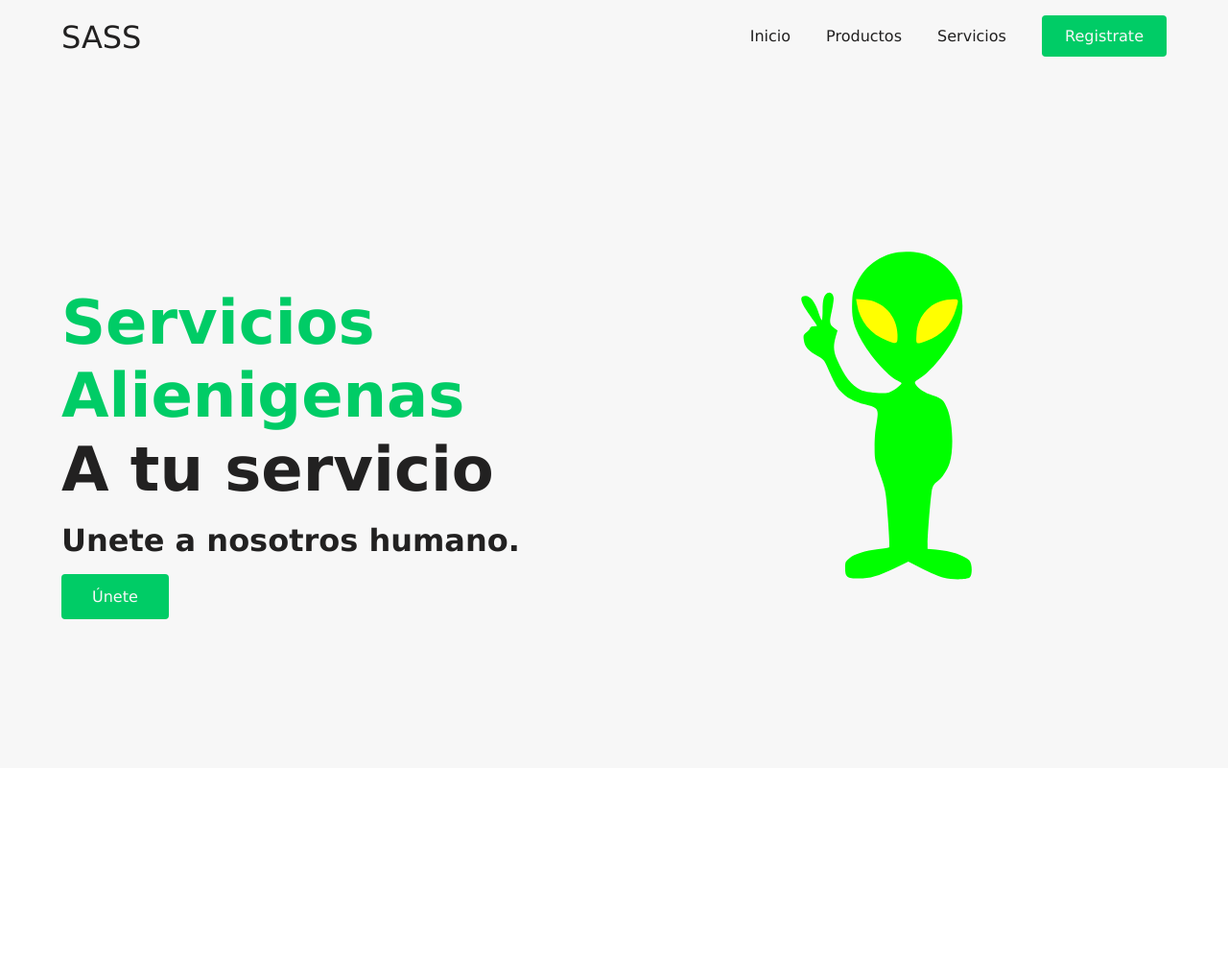
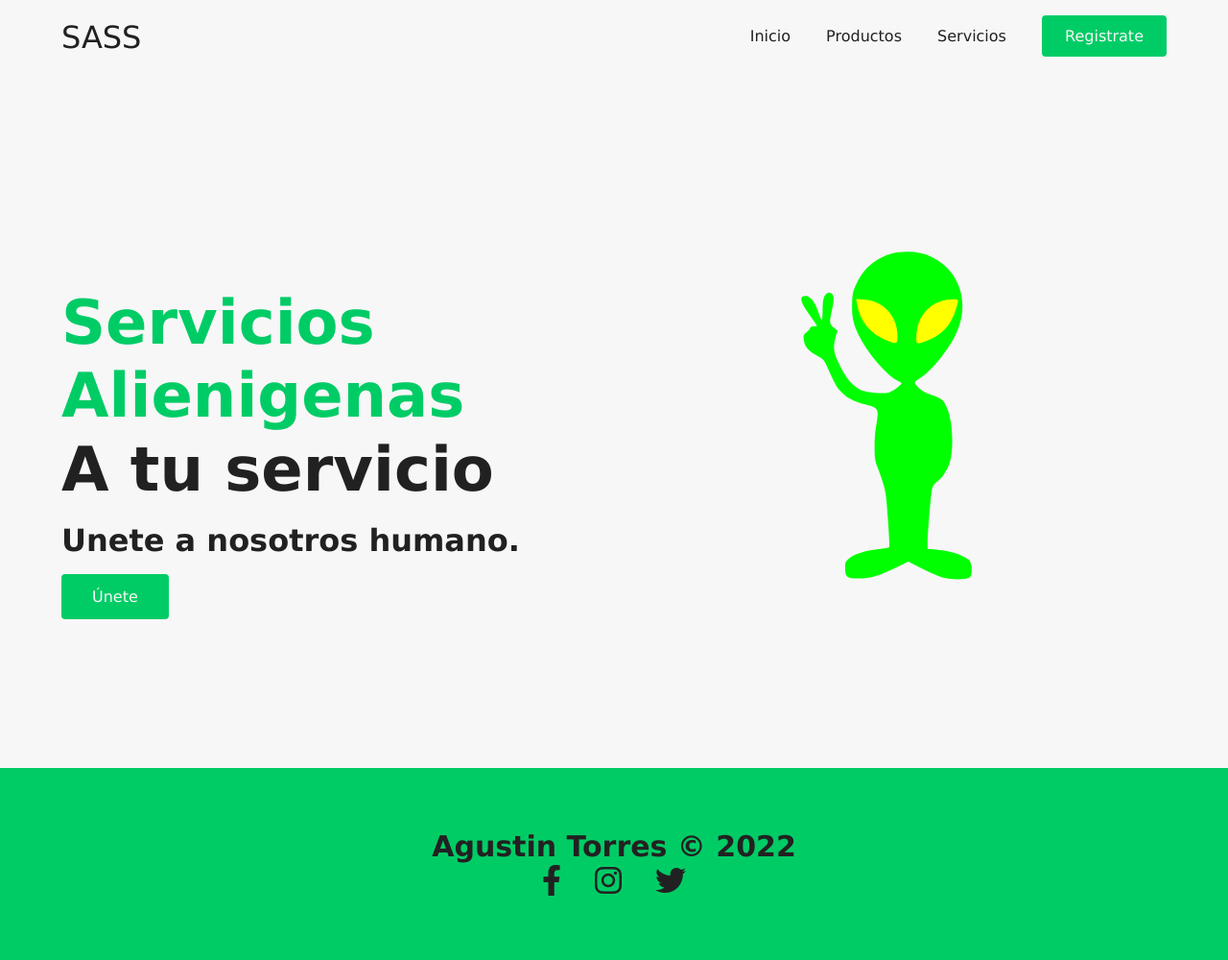
Before and after one commit to agustintorress/sass-seo, a website: page index.html in a window 1280 px wide. Shown: the whole page at 96% size. Before the commit the page ends 800 px from the top, so only its background shows below. Drawn offline with Linux system fonts and the light colour scheme.

Commit message:
sass seo 2

```diff
--- a/index.html
+++ b/index.html
@@ -37,5 +37,16 @@
     </div>
 </div>
 
+<!-- Footer -->
+
+<footer>
+        <div class="copy"><p>Agustin Torres &copy; 2022</p></div>
+        <div class="sociales">
+            <a href="#"><i class="fab fa-facebook-f"></i></a>
+            <a href="#"><i class="fab fa-instagram"></i></a>
+            <a href="#"><i class="fab fa-twitter"></i></a>
+        </div>
+</footer>
+
 </body>
 </html>
--- /dev/null
+++ b/sass/_footer.scss
@@ -0,0 +1,33 @@
+@import "navbar";
+@import "variables";
+@import "media-queries";
+@import "showcase";
+
+footer {
+background-color: $lima;
+height: 200px;
+width: 100%;
+display: flex;
+flex-direction: column;
+align-items: center;
+justify-content: center;
+
+.copy{
+    font-size: 30px;
+    font-weight: bold;
+    color: $oscuro;
+    @include celular {
+        font-size: 20px;
+    }
+}
+
+.sociales a{
+    font-size: 32px;
+    margin: 0px 15px;
+    color: $oscuro;
+    @include celular {
+        font-size: 20px;
+    }
+}
+
+}
--- a/sass/_media-queries.scss
+++ b/sass/_media-queries.scss
@@ -8,7 +8,7 @@
 }
 
 @mixin celular {
-    @media screen and (max-width: 280px) {
+    @media screen and (max-width: 480px) {
         @content;
     }
 }
--- a/sass/sass.scss
+++ b/sass/sass.scss
@@ -1,5 +1,6 @@
 @import "navbar";
 @import "showcase";
+@import "footer";
 
 
 
```
Also changed, not shown: package.json (+11 -2 lines), css/style.css.
